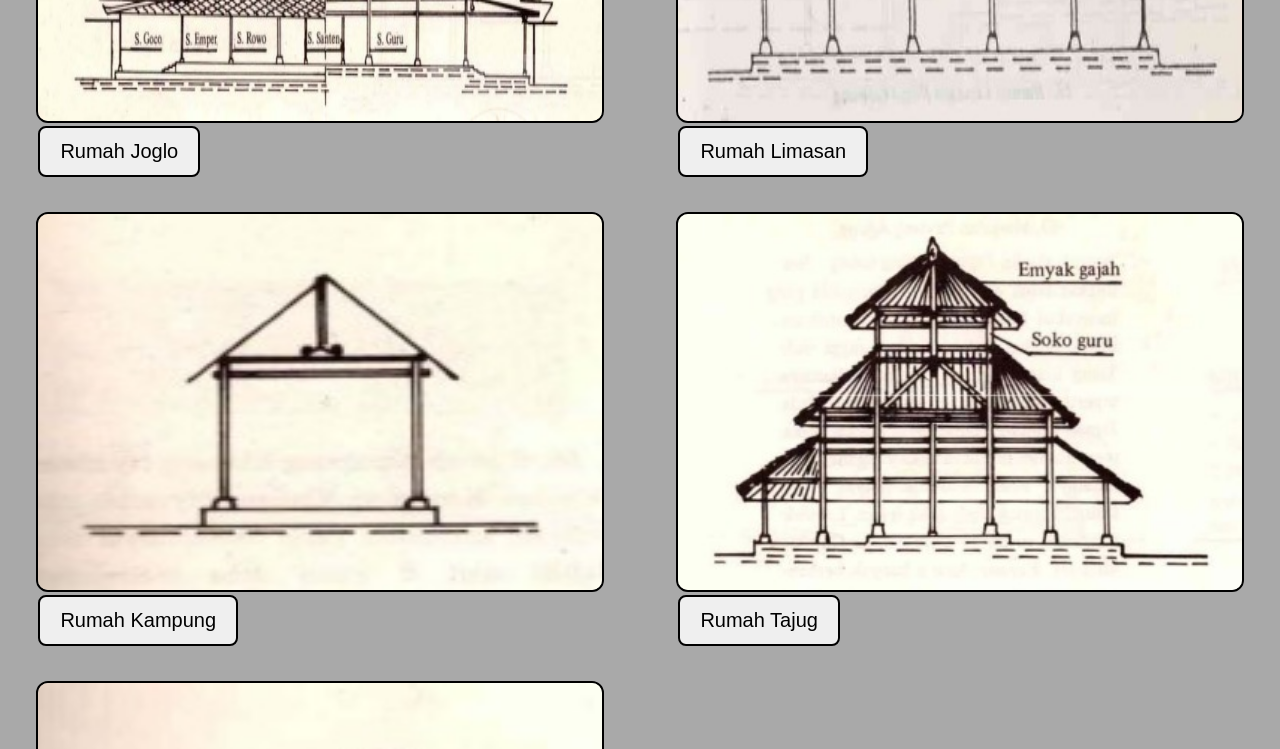
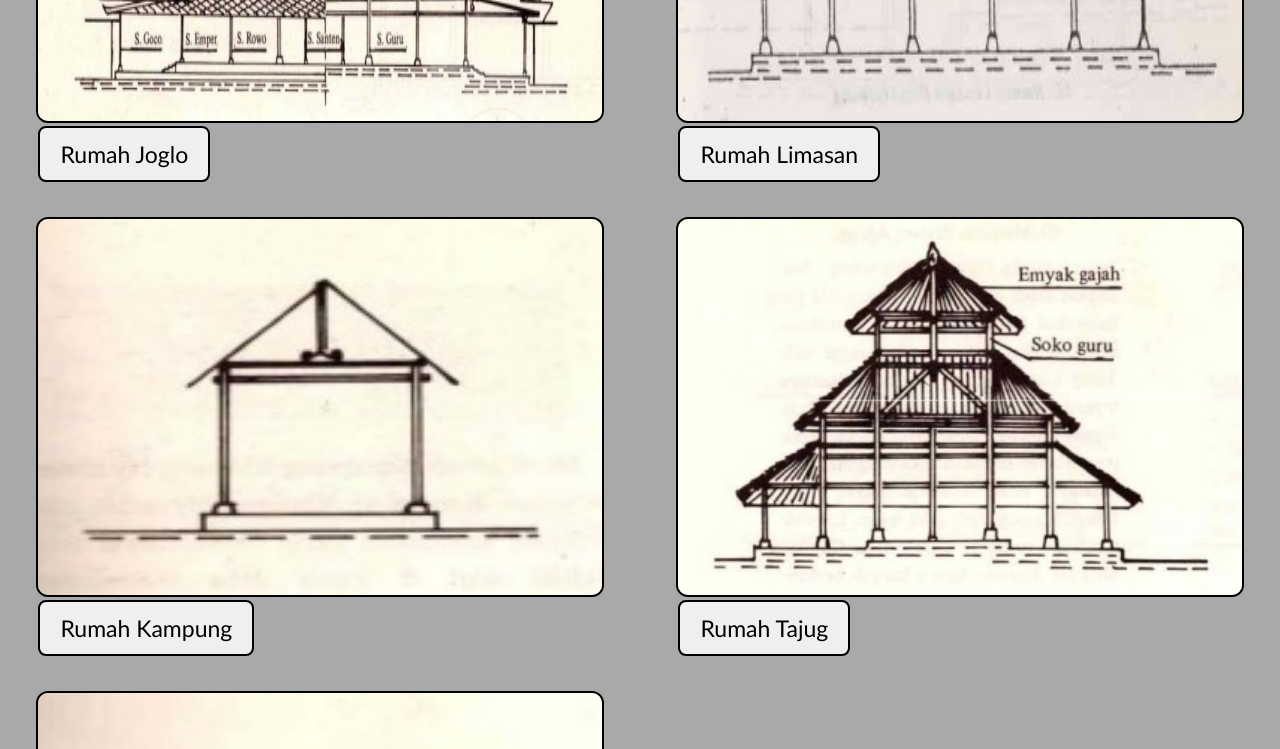
Before and after one commit to kristiantopratama/RumahTradisionalJawa, a Vue app: page / in a window 1280 px wide. Shown: the part 900-1649 px from the top of the page. Built offline with nearby package versions, Linux system fonts and the light colour scheme; no server answers.

Commit message:
PerbaikanFont

```diff
--- a/src/assets/style.css
+++ b/src/assets/style.css
@@ -147,8 +147,9 @@ p{
     border: solid 2px;
     color: white;
     border-color: black;
-    font-size: 20px;
+    font-size: 23px;
     position: relative;
+    font-family:Candara, serif;
     display: block;
     margin-left: 6%;
     margin-right: auto;
```
